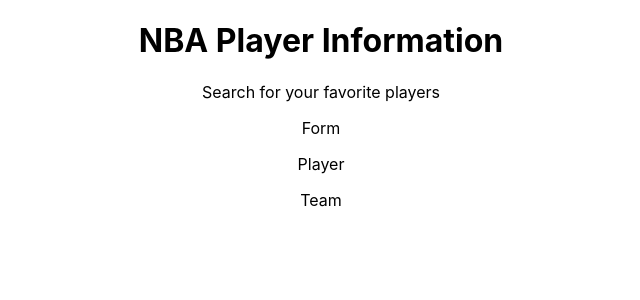
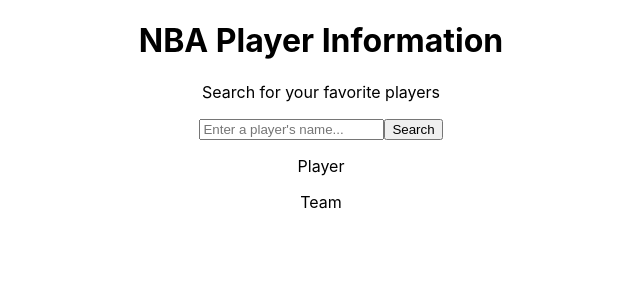
Before and after one commit to alexwang177/nba-player-info, a React (Create React App) app: page / in a window 1280 px wide. Shown: the top 300 px of the page, without its empty margins (319-959 px from the left). Built offline with nearby package versions, Linux system fonts and the light colour scheme.

Commit message:
added form and submit button

```diff
--- a/src/Components/Form.js
+++ b/src/Components/Form.js
@@ -4,7 +4,10 @@
 
   render(){
     return (
-      <p>Form</p>
+      <form>
+          <input type='text' name='playerName' placeholder="Enter a player's name..."></input>
+          <button>Search</button>
+      </form>
     );
   }
 }
```
